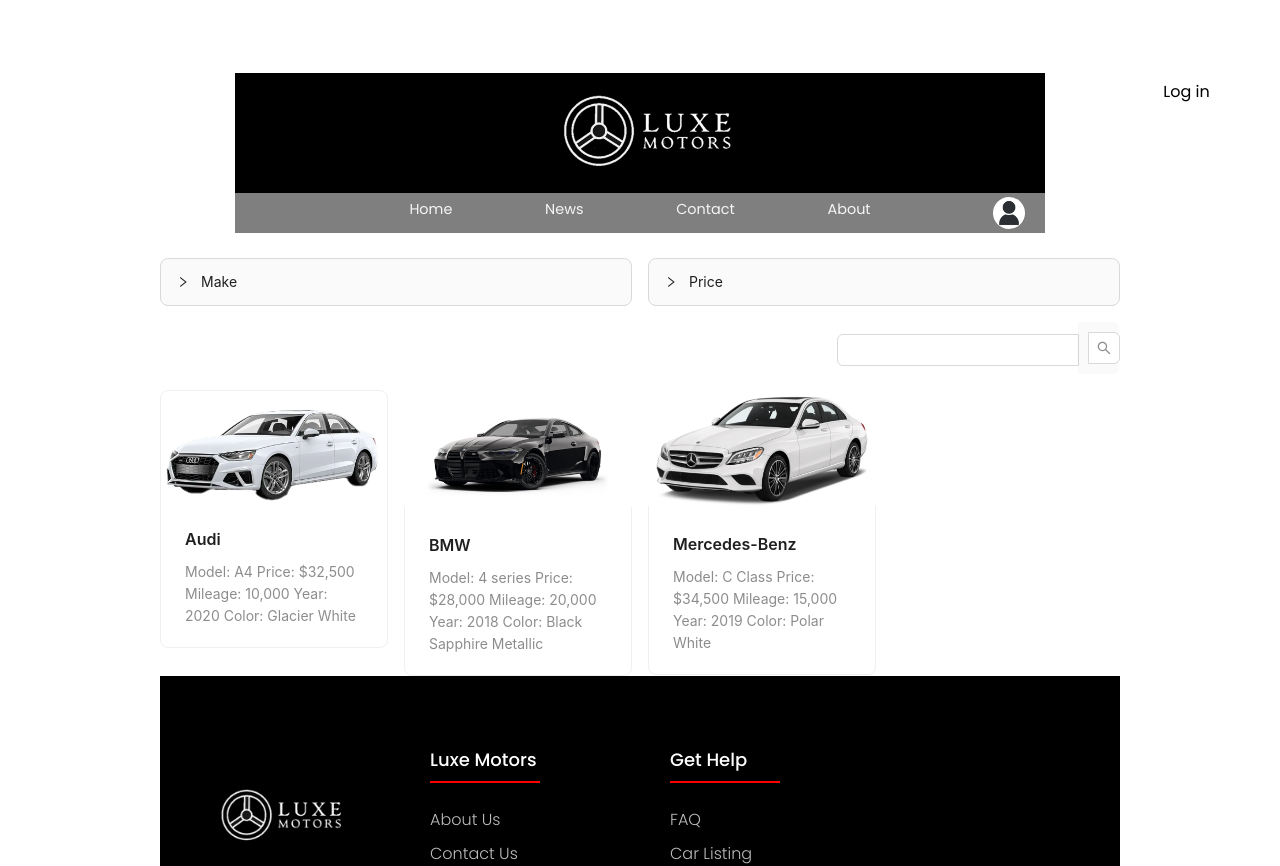
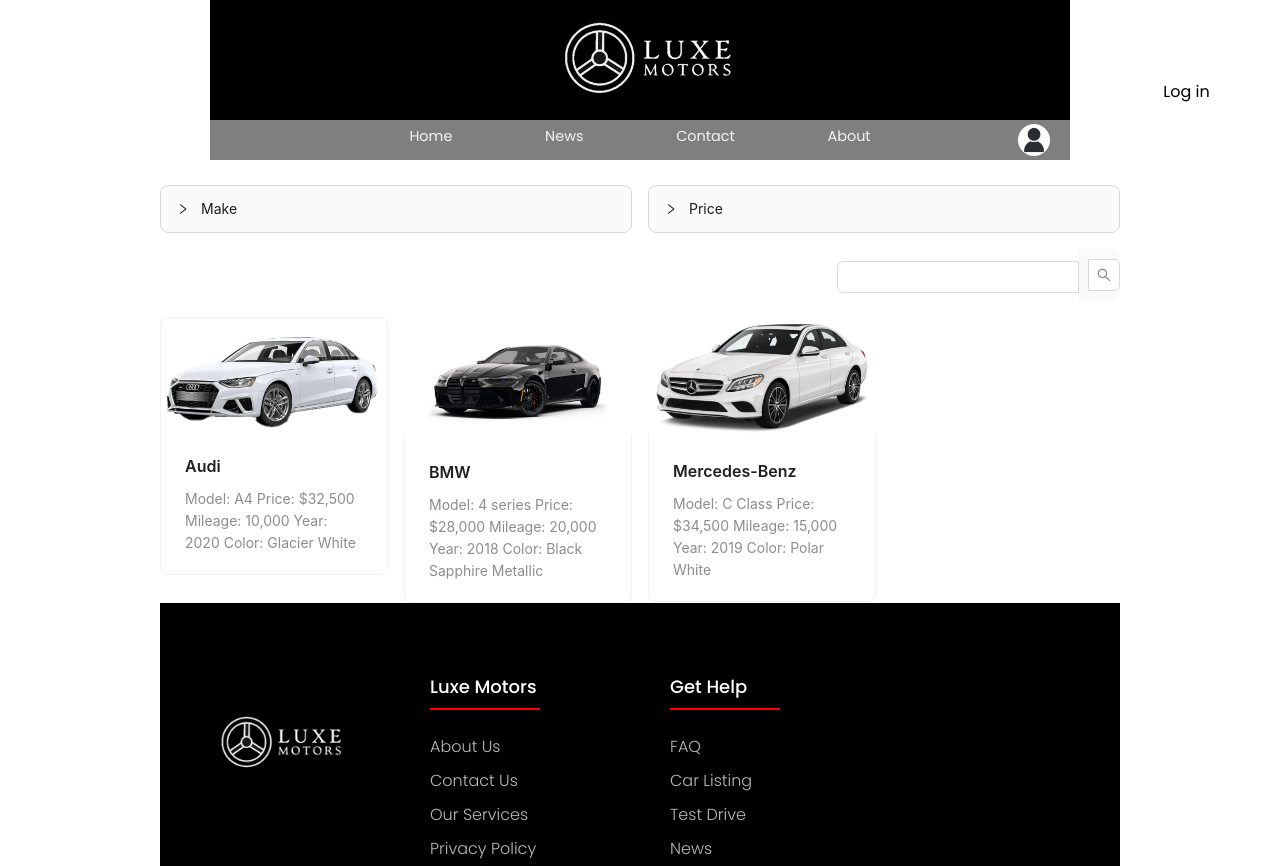
Before and after one commit to bechara-rizk/DealershipTeamOne, a Next.js app: page /home/ProductsPage in a window 1280 px wide. Shown: the top 866 px of the page. Built offline with nearby package versions, Linux system fonts and the light colour scheme.

Commit message:
fixed productspage

```diff
--- a/src/pages/home/ProductsPage.js
+++ b/src/pages/home/ProductsPage.js
@@ -37,7 +37,7 @@
 
 
     return(
-        <div className="Productpagecontainer" style={{ width: '75%', margin: '3rem auto' }}>
+        <div className="Productpagecontainer" style={{ width: '75%', margin: '0 auto' }}>
         <div className="headercontainer" style={{ textAlign: 'center', margin:'0 50px 0'}}>
         <div className='authButtons'>
         <img src='/images/logo.jpg' alt='logo' className='homepageLogo'/>
@@ -91,9 +91,6 @@
                     <Footer/>
                 </div>
             }
-            <br /><br />
-
-
     </div>
     )
     }
--- a/src/styles/ProductsPage.css
+++ b/src/styles/ProductsPage.css
@@ -14,7 +14,7 @@
 }
 
 .headercontainer{
-    padding: 25px;
+    padding-bottom: 25px;
 }
 
 .homepageLogo{
```
